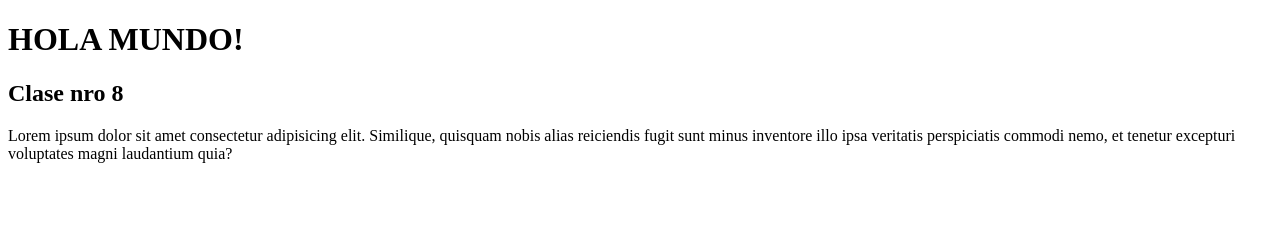
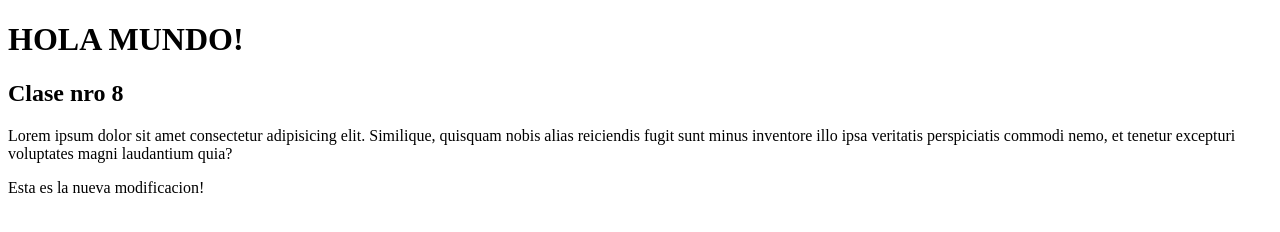
Before and after one commit to AngelesPini/repositorioEjemplo, a plain HTML site: page index.html in a window 1280 px wide. Drawn offline with Linux system fonts and the light colour scheme.

Commit message:
nuevo cambio

```diff
--- a/index.html
+++ b/index.html
@@ -11,5 +11,7 @@
     <h2>Clase nro 8</h2>
 
     <p>Lorem ipsum dolor sit amet consectetur adipisicing elit. Similique, quisquam nobis alias reiciendis fugit sunt minus inventore illo ipsa veritatis perspiciatis commodi nemo, et tenetur excepturi voluptates magni laudantium quia?</p>
+
+    <p>Esta es la nueva modificacion!</p>
 </body>
 </html>
```
